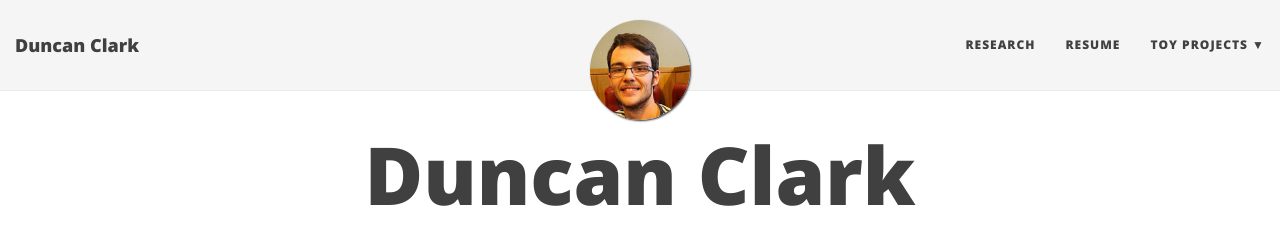
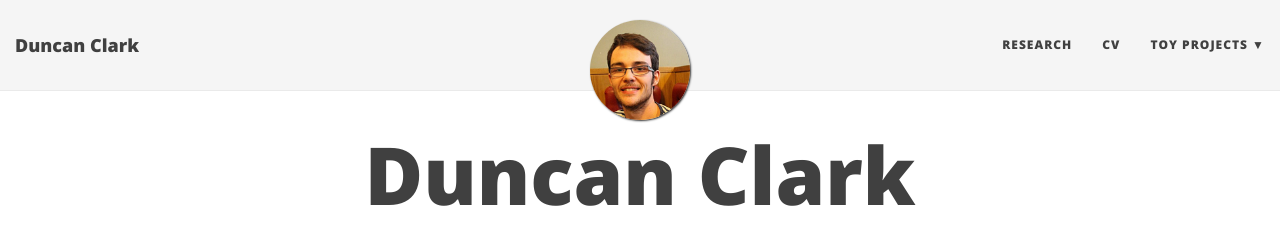
Before and after one commit to duncan-clark/duncan-clark.github.io, a Jekyll site: the page built from index.html, in a window 1280 px wide. Shown: the top 230 px of the page. Built offline with Jekyll 4.4.1, drawn with Linux system fonts in a browser that asks for light colours; nearby versions of some CDN libraries.

Commit message:
fixed config

```diff
--- a/_config.yml
+++ b/_config.yml
@@ -24,7 +24,7 @@ include: ['_pages']
 # List of links in the navigation bar
 navbar-links:
   Research: "_pages/research"
-  Resume : "_pages/CV"
+  CV : "CV"
   Toy Projects:
     - Strava Social Networks : _pages/Strava_Social_Networks
     - TTT Data Analysis : _pages/TTT_data_analysis
```
